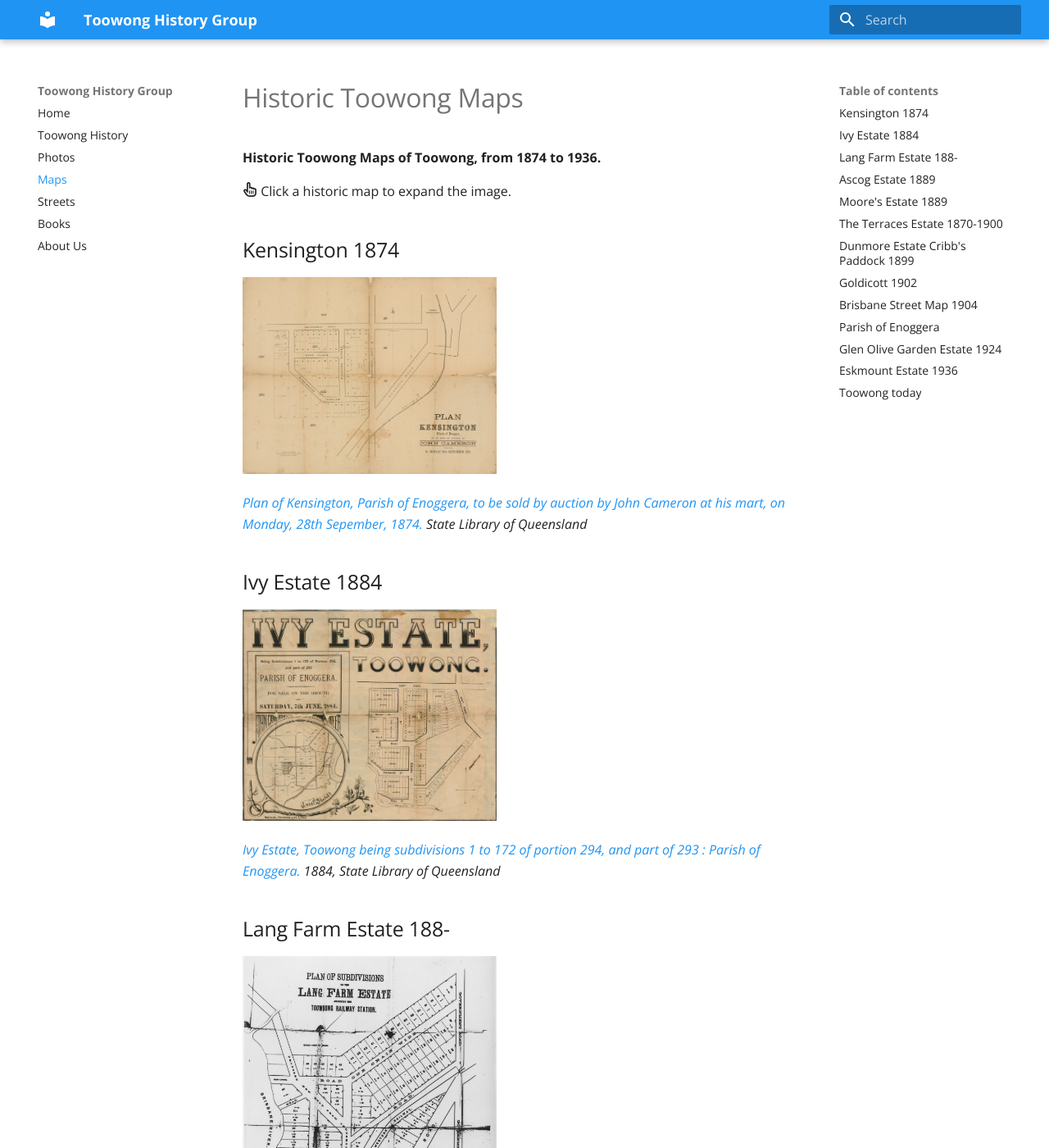
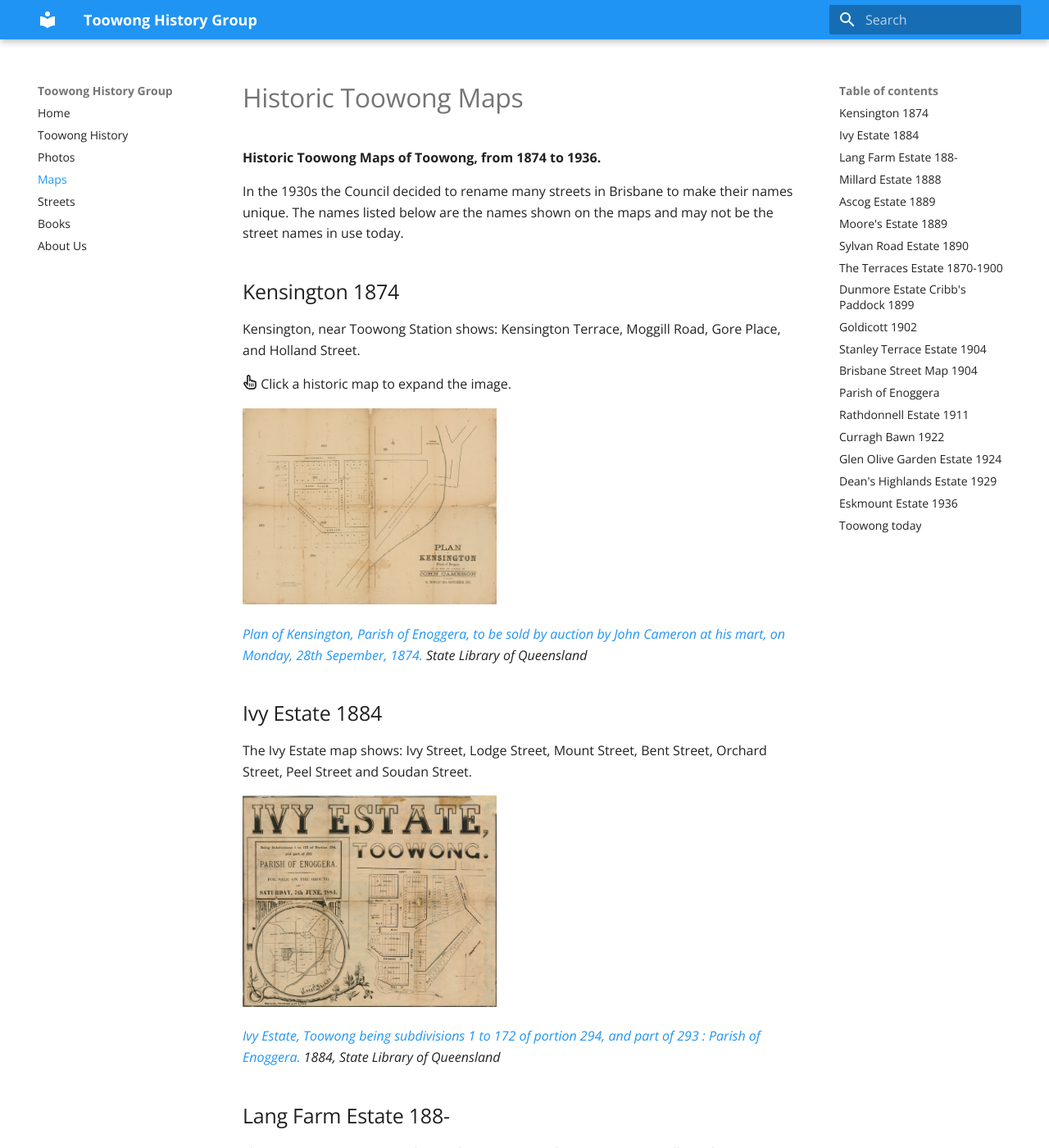
Before and after one commit to earth2gonzo/earth2gonzo.github.io, an MkDocs documentation site: the page built from docs/maps.md, in a window 1280 px wide and 1400 px high. Shown: the whole window at 82% size. Built offline with MkDocs 1.6.1 and Material for MkDocs 9.7.7, drawn with Linux system fonts in a browser that asks for light colours; some of the changed text lies outside the part shown.

Commit message:
add more maps

```diff
--- a/docs/maps.md
+++ b/docs/maps.md
@@ -2,40 +2,72 @@
 
 **Historic Toowong Maps of Toowong, from 1874 to 1936.**
 
+In the 1930s the Council decided to rename many streets in Brisbane to make their names unique. The names listed below are the names shown on the maps and may not be the street names in use today.
+
+## Kensington 1874
+
+Kensington, near Toowong Station shows: Kensington Terrace, Moggill Road, Gore Place, and Holland Street.
+
 :fontawesome-regular-hand-pointer: Click a historic map to expand the image.
 
-## Kensington 1874
 
 ![Plan of Kensington, Parish of Enoggera](assets/maps/kensington.jpg){ width="45%" }
 
 *[Plan of Kensington, Parish of Enoggera, to be sold by auction by John Cameron at his mart, on Monday, 28th Sepember, 1874.](http://onesearch.slq.qld.gov.au/permalink/f/1upgmng/slq_alma21112702950002061) State Library of Queensland*
 
+
+
 ## Ivy Estate 1884
+
+The Ivy Estate map shows: Ivy Street, Lodge Street, Mount Street, Bent Street, Orchard Street, Peel Street and Soudan Street.
+
 ![Ivy Estate, Toowong](assets/maps/ivy-estate.jpg){ width="45%" }
 
 *[Ivy Estate, Toowong being subdivisions 1 to 172 of portion 294, and part of 293 : Parish of Enoggera.](http://onesearch.slq.qld.gov.au/permalink/f/1upgmng/slq_alma21112757610002061) 1884, State Library of Queensland*
 
 ## Lang Farm Estate 188-
 
+The Lang Farm Estate map shows: the Toowong Railway Station, Moggill Road, Emma Street, and a Ferry Landing on the Brisbane River.
+
+
 ![Lang Farm Estate adjoining the Toowong Railway Station](assets/maps/lang-farm-estate.jpg){ width="45%" }
 
 *[Plan of subdivisions on the Lang Farm Estate adjoining the Toowong Railway Station.](http://onesearch.slq.qld.gov.au/permalink/f/1upgmng/slq_alma21126303460002061) 188-, State Library of Queensland*
 
+## Millard Estate 1888
+
+The Millard Estate Estate map shows: Sylvan Road, Moggill Road, the Toowong and Milton Railway Stations, and the Ferry crossing between Toowong and South Brisbane.
+
+![Millard Estate, Toowong, 1888](assets/maps/millard-estate.jpg){ width="45%" loading=lazy }
+
+*[Millard Estate, Toowong A.M. McNish Fraser, Auctioneer ; J.J. Jeays, Surveyor.](http://onesearch.slq.qld.gov.au/permalink/f/1upgmng/slq_alma21104933540002061) 1888, State Library of Queensland*
+
 ## Ascog Estate 1889
 
-![Ascog Estate, Toowong, 1889](assets/maps/ascog-estate.jpg){ width="45%" }
+The Ascog Estate Estate map shows: Ascog Terrace and Church Street.
+
+![Ascog Estate, Toowong, 1889](assets/maps/ascog-estate.jpg){ width="45%" loading=lazy }
 
 *[Advertising poster for the sale of land at Ascog Estate, Toowong.](http://onesearch.slq.qld.gov.au/permalink/f/1upgmng/slq_alma21218355090002061) 1889 Brisbane John Oxley Library, State Library of Queensland*
 
 ## Moore's Estate 1889
 
-![Moore's Estate, Toowong](assets/maps/moores-estate.jpg){ width="45%" }
+The Moore's Estate Estate map shows: Sylvan Road, Church Street, the Toowong Railway Station, the Regatta Hotel, and marked in pencil Augustus Street and Jane Street.
+
+![Moore's Estate, Toowong](assets/maps/moores-estate.jpg){ width="45%" loading=lazy }
 
 *[Moore's Estate, Toowong being re-subs 1 & 2 of portion 24 Parish of Enoggera.](http://onesearch.slq.qld.gov.au/permalink/f/1upgmng/slq_alma21104837280002061) 1889, State Library of Queensland*
 
+## Sylvan Road Estate 1890
+
+![Sylvan Road Estate, Toowong](assets/maps/sylvan-road-estate-front.jpg){ width="45%" loading=lazy } ![Sylvan Road Estate, Toowong](assets/maps/sylvan-road-estate-back.jpg){ width="45%" loading=lazy }
+
+
+*[Sylvan Road Estate, Toowong.](http://onesearch.slq.qld.gov.au/permalink/f/1upgmng/slq_alma21198544550002061) 1890, State Library of Queensland*
+
 ## The Terraces Estate 1870-1900
 
-![The Terraces Estate, Toowong near the Toowong railway station](assets/maps/the-terraces.jpg){ width="45%" }
+![The Terraces Estate, Toowong near the Toowong railway station](assets/maps/the-terraces.jpg){ width="45%" loading=lazy }
 
 *[The Terraces [Estate], Toowong near the Toowong railway station / John Cameron, Auctioneer.](http://onesearch.slq.qld.gov.au/permalink/f/1upgmng/slq_alma21105015830002061) 1870-1900, State Library of Queensland*
 
@@ -47,31 +79,56 @@
 
 ## Goldicott 1902
 
-![Goldicott Toowong](assets/maps/goldicott.jpg){ width="45%" }
+![Goldicott Toowong](assets/maps/goldicott.jpg){ width="45%"  loading=lazy }
 
 *[Goldicott Toowong being re-subs. 1 to 29 of subs. and re-subs. of portions 250 to 253, Parish of Enoggera.](http://onesearch.slq.qld.gov.au/permalink/f/1upgmng/slq_alma21119893540002061) 1902, State Library of Queensland*
 
+
+## Stanley Terrace Estate 1904
+
+![Stanley Terrace Estate, Toowong](assets/maps/stanley-terrace-estate.jpg){ width="45%"  loading=lazy }
+
+*[Stanley Terrace Estate Toowong : being 42 re subdivisions of Portion 257, Parish of Enoggera.](http://onesearch.slq.qld.gov.au/permalink/f/1upgmng/slq_alma21186734930002061) 1904, State Library of Queensland.*
+
 ## Brisbane Street Map 1904
 
-![Brisbane Street Map, 1904](assets/maps/brisbane-street-map-1904.webp){ width="45%" }
+![Brisbane Street Map, 1904](assets/maps/brisbane-street-map-1904.webp){ width="45%"  loading=lazy }
 
 *[Brisbane and suburbs, street and road map, with boundaries of local authorities](https://www.archivessearch.qld.gov.au/api/download_file/DR96381) Queensland State Archives, Item ID ITM634549. Cropped.*
 
 ## Parish of Enoggera
 
-![Parish of Enoggera](assets/maps/parish-of-enoggera.jpg){ width="45%" }
+![Parish of Enoggera](assets/maps/parish-of-enoggera.jpg){ width="45%" loading=lazy }
 
 *[Plan of re-subdivision 61 of subdivision 12 of portion 26 and re-subdivisions 1 to 125 of subdivisions 4 and 2 of portions 27 and 28 Parish of Enoggera R. Gailey, Architect and Surveyor.](http://onesearch.slq.qld.gov.au/permalink/f/1upgmng/slq_alma21105013940002061) No date, State Library of Queensland*
 
+## Rathdonnell Estate 1911
+
+![Rathdonnell Estate, Toowong.](assets/maps/rathdonnell-estate.jpg){ width="45%"  loading=lazy }
+
+*[Rathdonnell Estate, Toowong, near Auchenflower station.](http://onesearch.slq.qld.gov.au/permalink/f/1upgmng/slq_alma21105029750002061) 1911, State Library of Queensland*
+
+## Curragh Bawn 1922
+
+![Curragh Bawn, Toowong.](assets/maps/curragh-bawn.jpg){ width="45%"  loading=lazy }
+
+*[Curragh Bawn, Toowong.](http://onesearch.slq.qld.gov.au/permalink/f/1upgmng/slq_alma21190066110002061) 1922, State Library of Queensland*
+
 ## Glen Olive Garden Estate 1924
 
-![Glen Olive Garden Estate on the river bank Toowong](assets/maps/glen-olive-garden-estate.jpg){ width="45%" }
+![Glen Olive Garden Estate on the river bank Toowong](assets/maps/glen-olive-garden-estate.jpg){ width="45%"  loading=lazy }
 
 *[Glen Olive Garden Estate on the river bank Toowong.](http://onesearch.slq.qld.gov.au/permalink/f/1upgmng/slq_alma21119287420002061) 1924, State Library of Queensland*
 
+## Dean's Highlands Estate 1929
+
+![Dean's Highlands Estate between Toowong and Taringa](assets/maps/deans-highlands-estate.jpg){ width="45%"  loading=lazy }
+
+*[Dean's Highlands Estate between Toowong and Taringa.](http://onesearch.slq.qld.gov.au/permalink/f/1upgmng/slq_alma21104761260002061) 1929, State Library of Queensland*
+
 ## Eskmount Estate 1936
 
-![Eskmount Estate, Toowong](assets/maps/eskmount-estate.jpg){ width="45%" }
+![Eskmount Estate, Toowong](assets/maps/eskmount-estate.jpg){ width="45%"  loading=lazy }
 
 *[Eskmount Estate, Toowong A.S. Phillips & Sons, Auctioneers ; C.F. Bennett, Surveyor.](http://onesearch.slq.qld.gov.au/permalink/f/1upgmng/slq_alma21104796820002061) 1936, State Library of Queensland*
 
```
Also changed, not shown: docs/assets/maps/curragh-bawn.jpg (added), docs/assets/maps/deans-highlands-estate.jpg (added), docs/assets/maps/millard-estate.jpg (added), docs/assets/maps/rathdonnell-estate.jpg (added), docs/assets/maps/stanley-terrace-estate.jpg (added), docs/assets/maps/sylvan-road-estate-back.jpg (added), docs/assets/maps/sylvan-road-estate-front.jpg (added).
